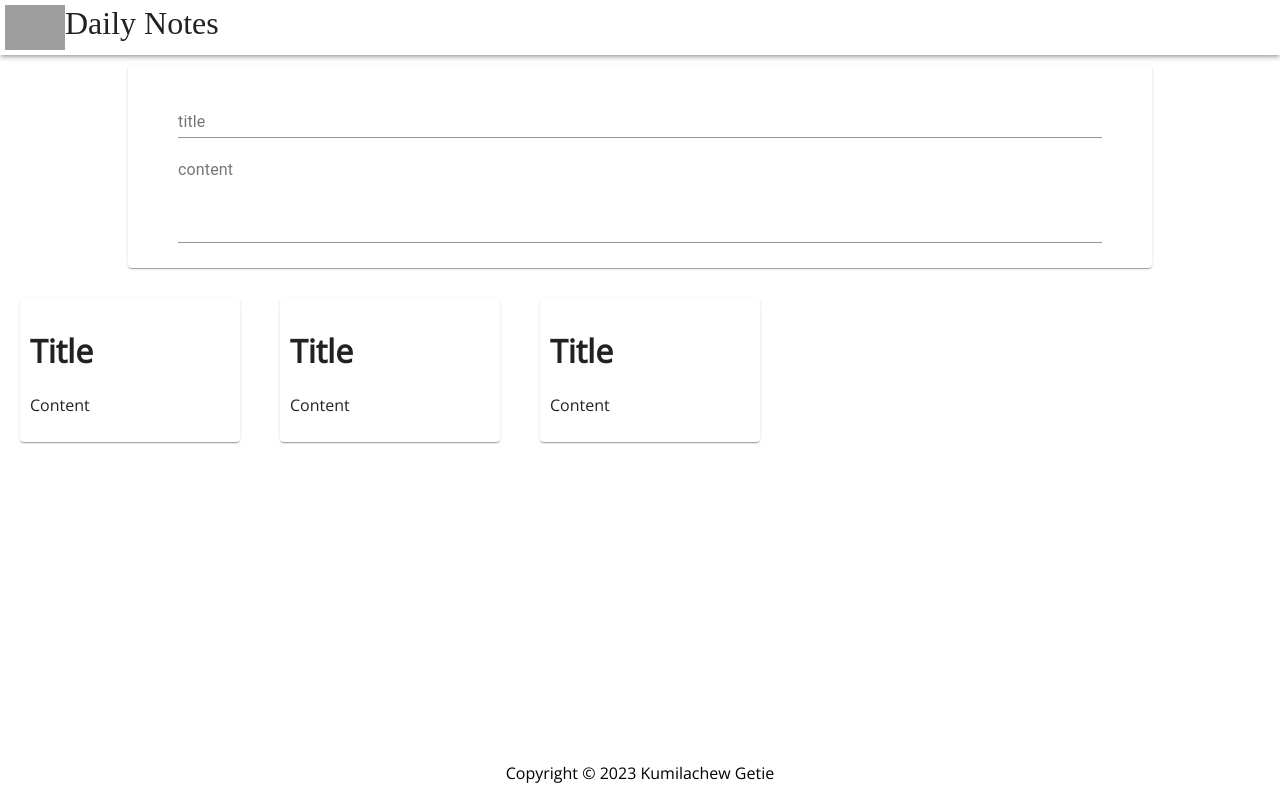
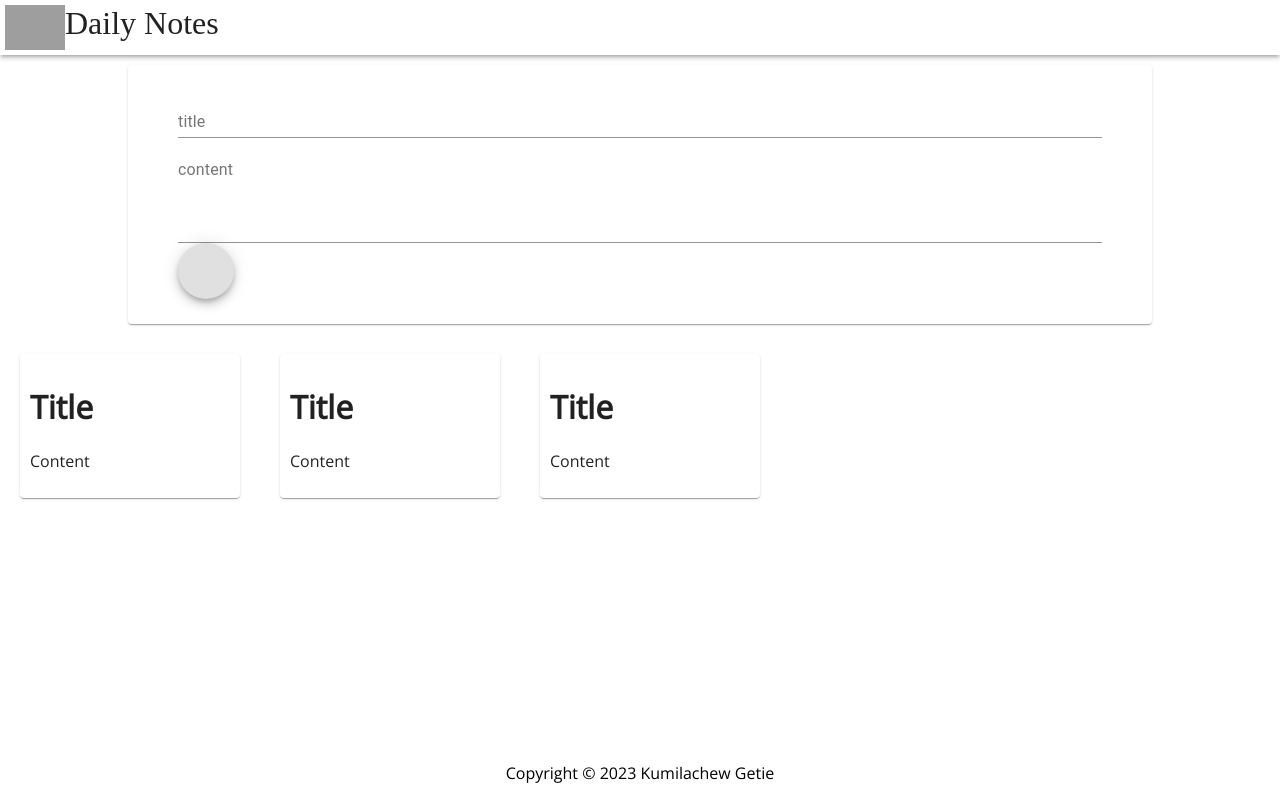
Before and after one commit to Kumilachew-g/react-daily-notes, a React (Create React App) app: page / in a window 1280 px wide. Built offline with nearby package versions, Linux system fonts and the light colour scheme; grey boxes are pictures that could not be loaded; the HTML template or start-up script is replaced by a standard one.

Commit message:
Add Fab from material ui

```diff
--- a/src/components/FormArea.jsx
+++ b/src/components/FormArea.jsx
@@ -1,4 +1,4 @@
-import { Paper, TextField } from '@material-ui/core';
+import { Fab, Paper, TextField } from '@material-ui/core';
 
 function FormArea() {
   return (
@@ -12,6 +12,7 @@ function FormArea() {
           fullWidth
           autoComplete='off'
         />
+        <Fab />
       </form>
     </Paper>
   );
```
